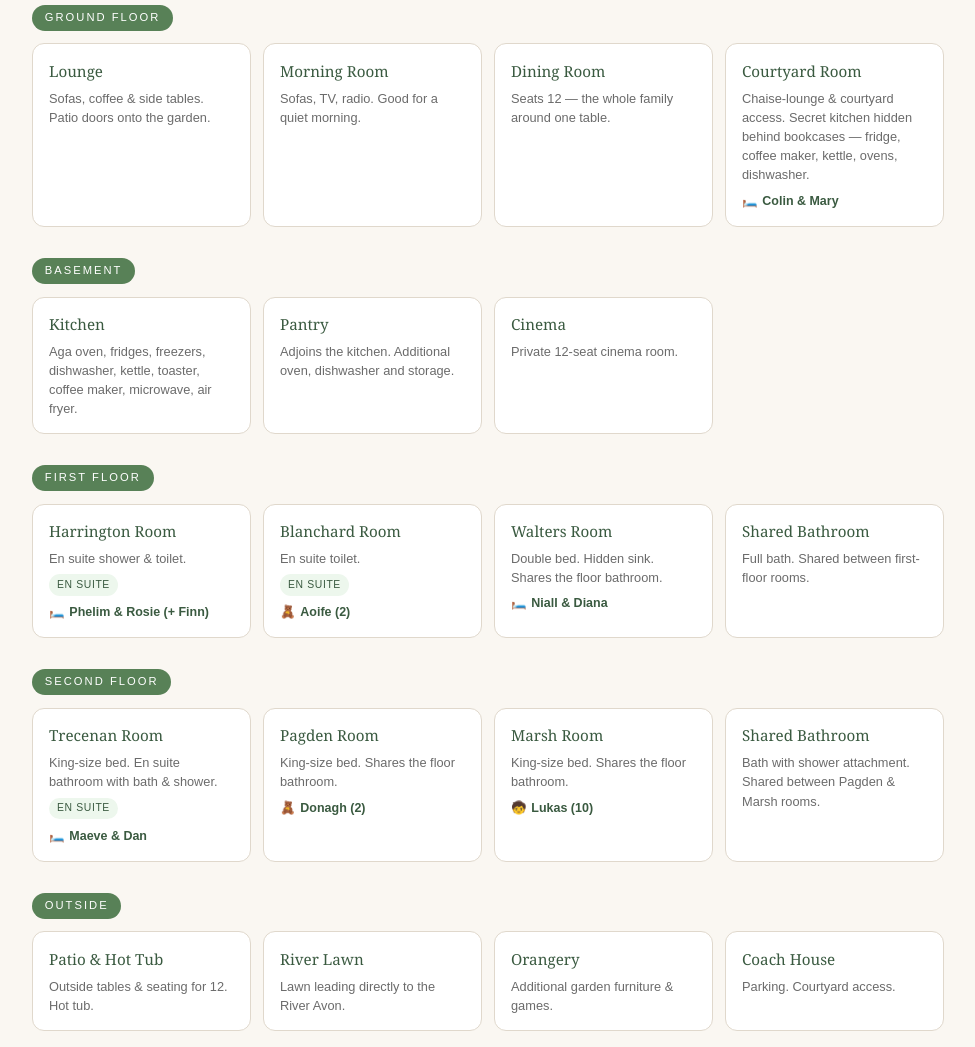
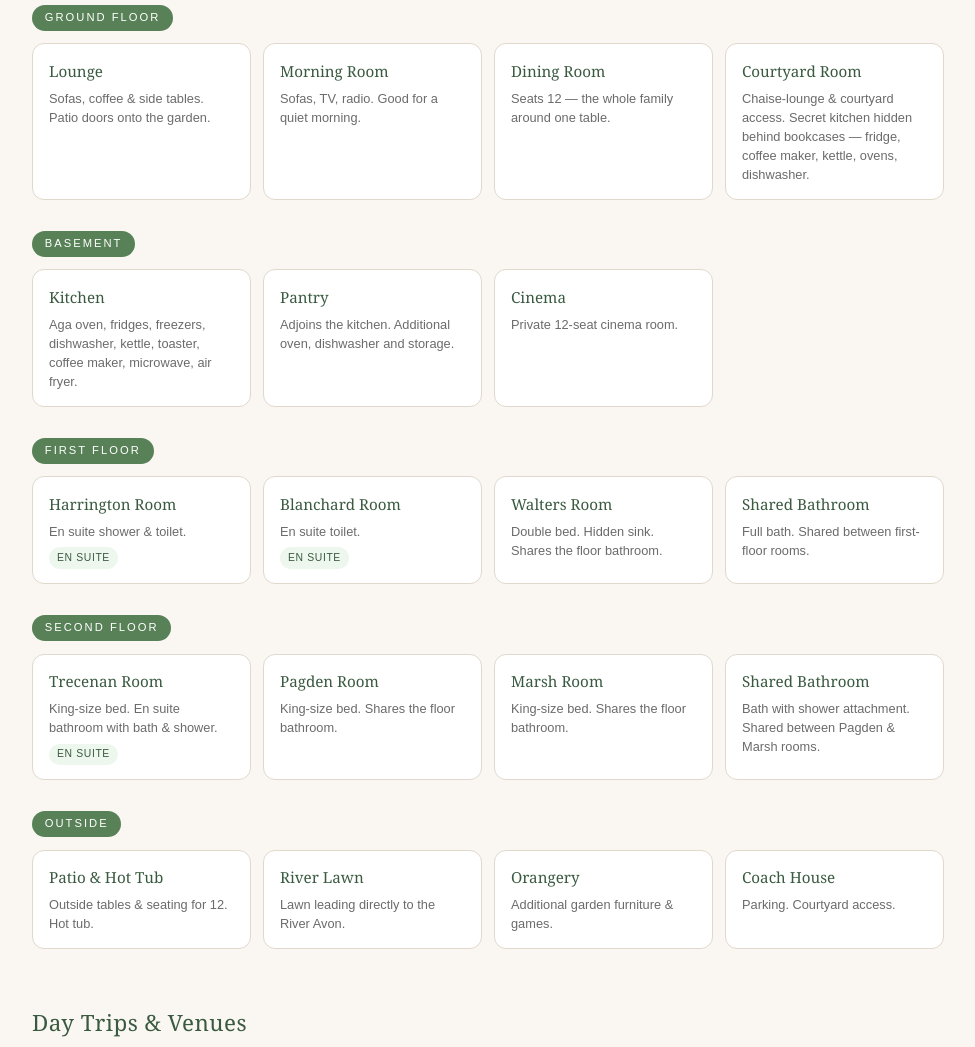
Before and after one commit to Phelimb/bradley-bath-2026-r4f8jk2m, a plain HTML site: page index.html in a window 1280 px wide. Shown: the part 3693-4740 px from the top of the page, without its empty margins (152-1127 px from the left). Drawn offline with Linux system fonts and the light colour scheme.

Commit message:
Remove room assignments

```diff
--- a/index.html
+++ b/index.html
@@ -734,7 +734,6 @@
         <div class="room-card">
           <div class="room-card-name">Courtyard Room</div>
           <div class="room-card-desc">Chaise-lounge &amp; courtyard access. Secret kitchen hidden behind bookcases — fridge, coffee maker, kettle, ovens, dishwasher.</div>
-          <div class="room-guests">🛏️ <span>Colin &amp; Mary</span></div>
         </div>
       </div>
     </div>
@@ -764,18 +763,15 @@
           <div class="room-card-name">Harrington Room</div>
           <div class="room-card-desc">En suite shower &amp; toilet.</div>
           <span class="room-badge">En suite</span>
-          <div class="room-guests">🛏️ <span>Phelim &amp; Rosie (+ Finn)</span></div>
         </div>
         <div class="room-card">
           <div class="room-card-name">Blanchard Room</div>
           <div class="room-card-desc">En suite toilet.</div>
           <span class="room-badge">En suite</span>
-          <div class="room-guests">🧸 <span>Aoife (2)</span></div>
         </div>
         <div class="room-card">
           <div class="room-card-name">Walters Room</div>
           <div class="room-card-desc">Double bed. Hidden sink. Shares the floor bathroom.</div>
-          <div class="room-guests">🛏️ <span>Niall &amp; Diana</span></div>
         </div>
         <div class="room-card">
           <div class="room-card-name">Shared Bathroom</div>
@@ -791,17 +787,14 @@
           <div class="room-card-name">Trecenan Room</div>
           <div class="room-card-desc">King-size bed. En suite bathroom with bath &amp; shower.</div>
           <span class="room-badge">En suite</span>
-          <div class="room-guests">🛏️ <span>Maeve &amp; Dan</span></div>
         </div>
         <div class="room-card">
           <div class="room-card-name">Pagden Room</div>
           <div class="room-card-desc">King-size bed. Shares the floor bathroom.</div>
-          <div class="room-guests">🧸 <span>Donagh (2)</span></div>
         </div>
         <div class="room-card">
           <div class="room-card-name">Marsh Room</div>
           <div class="room-card-desc">King-size bed. Shares the floor bathroom.</div>
-          <div class="room-guests">🧒 <span>Lukas (10)</span></div>
         </div>
         <div class="room-card">
           <div class="room-card-name">Shared Bathroom</div>
```
